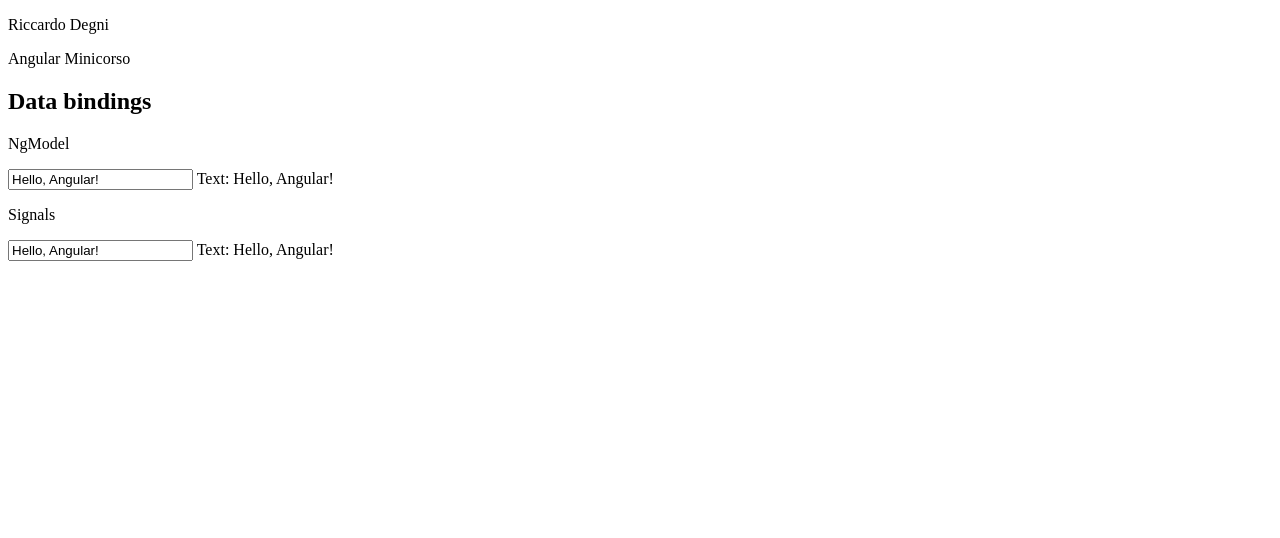
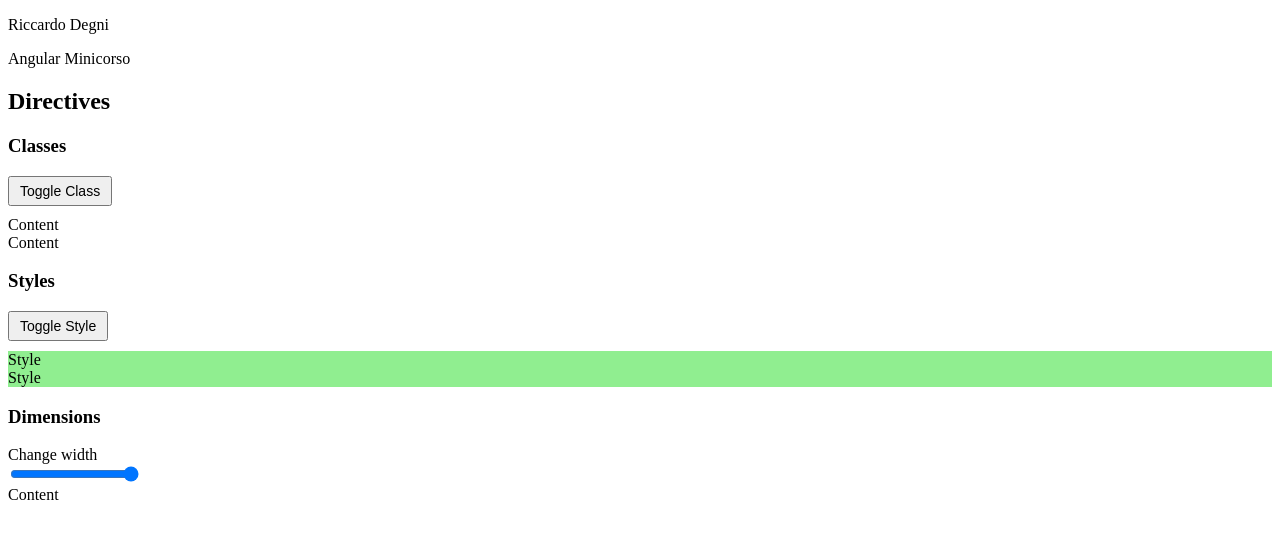
Before and after one commit to Ruma303/angular-minicorso, an Angular app: page / in a window 1280 px wide. Shown: the top 538 px of the page. Built offline with nearby package versions, Linux system fonts and the light colour scheme.

Commit message:
signals per css

```diff
--- a/src/app/app.html
+++ b/src/app/app.html
@@ -67,7 +67,7 @@
     <button (click)="updateStudent(3)">Update student</button>
   </div> -->
 
-  <section>
+  <!-- <section>
     <h2>Data bindings</h2>
 
     <div>
@@ -81,6 +81,11 @@
       <input type="text" [value]="textValue2()" (input)="updateText2($event)">
       Text: {{ textValue2() }}
     </div>
+  </section> -->
+
+  <section>
+    <h2>Directives</h2>
+    <box />
   </section>
 
 </section>
--- a/src/app/app.ts
+++ b/src/app/app.ts
@@ -1,11 +1,12 @@
 import { Component, signal } from '@angular/core';
 import { FormsModule } from '@angular/forms';
 import { RouterOutlet } from '@angular/router';
+import { Box } from './components/box/box';
 
 @Component({
   selector: 'app-root',
   standalone: true,
-  imports: [RouterOutlet, FormsModule],
+  imports: [RouterOutlet, FormsModule, Box],
   templateUrl: './app.html',
   styleUrls: ['./app.css']
 })
--- /dev/null
+++ b/src/app/components/box/box.html
@@ -0,0 +1,17 @@
+<h3>Classes</h3>
+
+<button (click)="toggleBox()">Toggle Class</button>
+<div [class.box]="box()">Content</div>
+<div [class]="box() ? 'box' : ''">Content</div>
+
+<h3>Styles</h3>
+
+<button (click)="toggleStyle()">Toggle Style</button>
+<div [style.backgroundColor]="bgColor()">Style</div>
+<div [style]="'background-color: ' + bgColor() + ';'">Style</div>
+
+<h3>Dimensions</h3>
+<label for="width">Change width</label>
+<br>
+<input type="range" [value]="width()" (input)="changeWidth($event)">
+<div [class.box]="box()" [style.width.px]="width()">Content</div>
--- /dev/null
+++ b/src/app/components/box/box.ts
@@ -0,0 +1,50 @@
+import { Component, signal } from '@angular/core';
+
+@Component({
+  selector: 'box',
+  imports: [],
+  templateUrl: './box.html',
+  styles: `
+    .box {
+      width: 100px;
+      height: 100px;
+      background-color: lightblue;
+      border: 2px solid blue;
+      display: flex;
+      align-items: center;
+      justify-content: center;
+      font-size: 16px;
+      color: darkblue;
+    }
+    button {
+      margin-bottom: 10px;
+      padding: 5px 10px;
+      font-size: 14px;
+      cursor: pointer;
+    }
+  `
+})
+export class Box {
+  box = signal(false);
+
+  toggleBox() {
+    this.box.update(current => !current);
+  }
+
+  bgColor = signal('lightgreen');
+
+  toggleStyle() {
+    this.bgColor.update(current => current === 'lightgreen' ? 'lightcoral' : 'lightgreen');
+  }
+
+  width = signal(100);
+
+  changeWidth(e: Event) {
+    const input = e.target as HTMLInputElement;
+    const newWidth = +input.value;
+    if (!isNaN(newWidth) && newWidth > 0) {
+      this.width.set(newWidth);
+    }
+  }
+
+}
```
